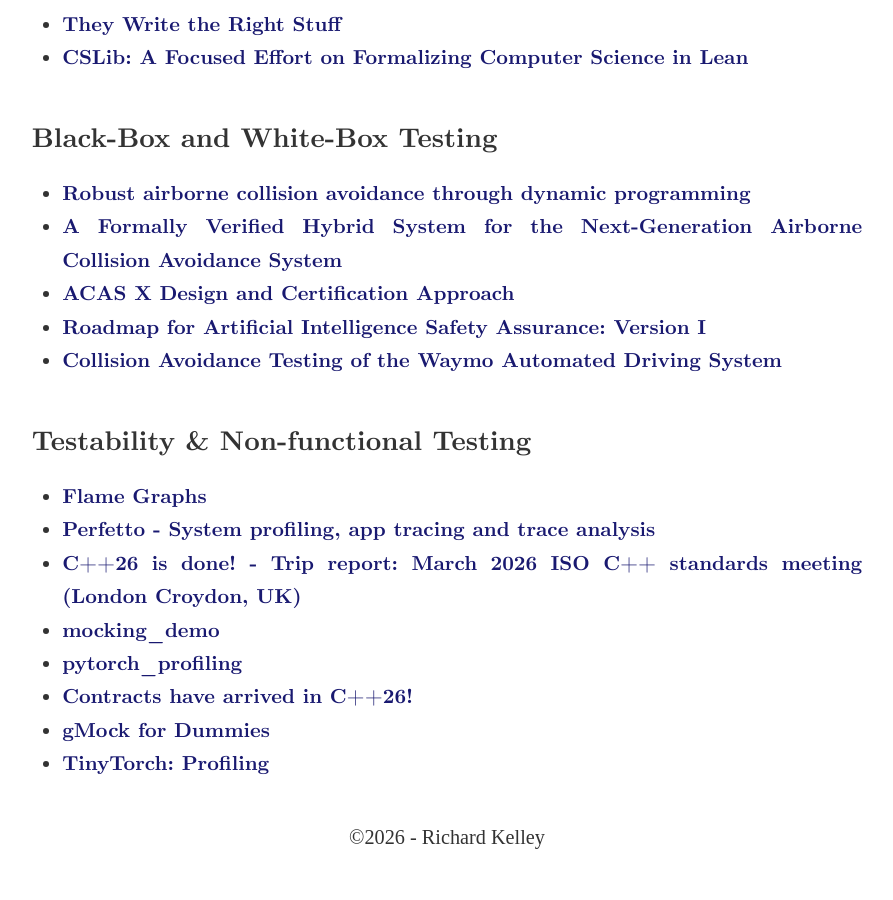
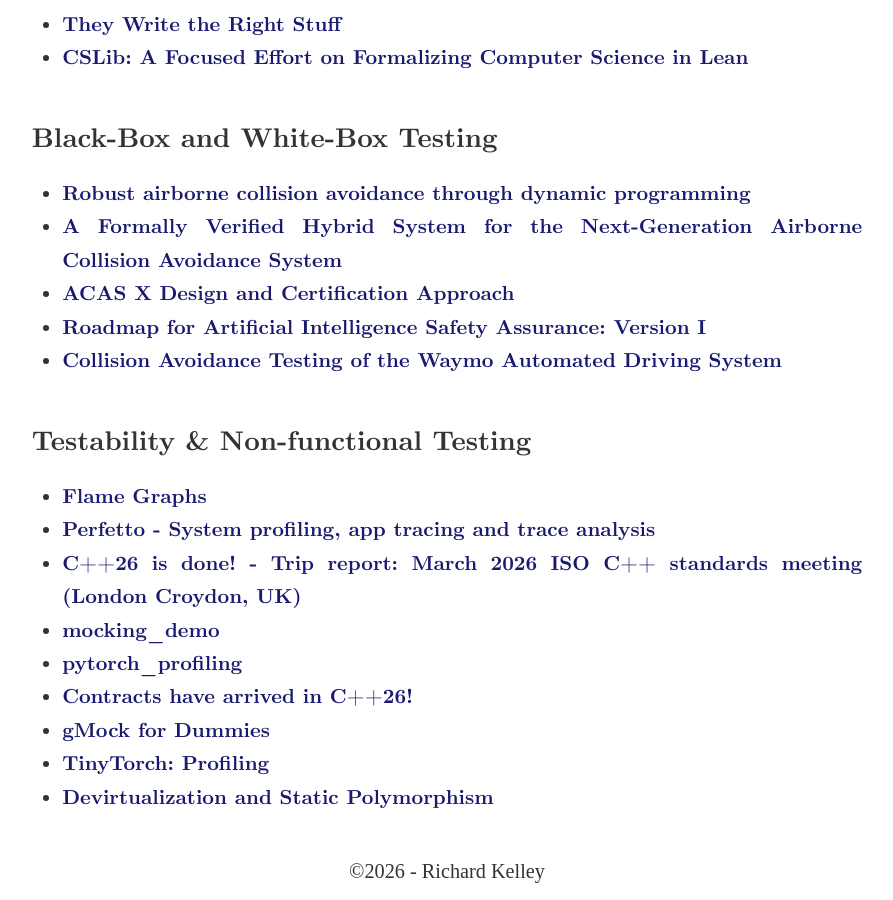
Before and after one commit to RichardKelley/richardkelley.github.io, a Jekyll site: the page built from csc635.md, in a window 1280 px wide and 900 px high, scrolled down 3661 px. Shown: the whole window, without its empty margins (193-1086 px from the left). Built offline with Jekyll 4.4.1, drawn with Linux system fonts in a browser that asks for light colours; some web fonts are replaced; before the commit the page ends 4528 px from its top, so only the background shows below that.

Commit message:
Added a link to the 635 course page.

```diff
--- a/csc635.md
+++ b/csc635.md
@@ -189,3 +189,4 @@
 - <a href="https://critical.eschertech.com/2025/09/09/contracts-have-arrived-in-c/" target="_blank">Contracts have arrived in C++26!</a>
 - <a href="https://google.github.io/googletest/gmock_for_dummies.html" target="_blank">gMock for Dummies</a>
 - <a href="https://mlsysbook.ai/tinytorch/modules/14_profiling_ABOUT.html" target="_blank">TinyTorch: Profiling</a>
+- <a href="https://david.alvarezrosa.com/posts/devirtualization-and-static-polymorphism/" target="_blank">Devirtualization and Static Polymorphism</a>
```
